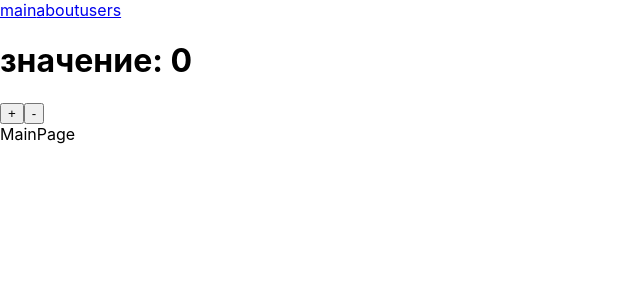
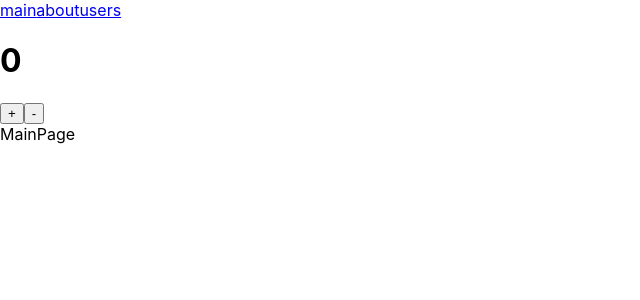
Before and after one commit to Shakuloff/react-tesing, a React (Create React App) app: page / in a window 1280 px wide. Shown: the top 300 px of the page, without its empty margins (0-640 px from the left). Built offline with nearby package versions, Linux system fonts and the light colour scheme.

Commit message:
test ids, removed label of value

```diff
--- a/src/components/Counter/Counter.jsx
+++ b/src/components/Counter/Counter.jsx
@@ -16,9 +16,9 @@ const Counter = () => {
 
     return (
         <div>
-            <h1>значение: {value}</h1>
-            <button onClick={onIncrement}>+</button>
-            <button onClick={onDecrement}>-</button>
+            <h1 data-testid="value-title">{value}</h1>
+            <button data-testid="increment-btn" onClick={onIncrement}>+</button>
+            <button data-testid="decrement-btn" onClick={onDecrement}>-</button>
         </div>
     )
 }
```
